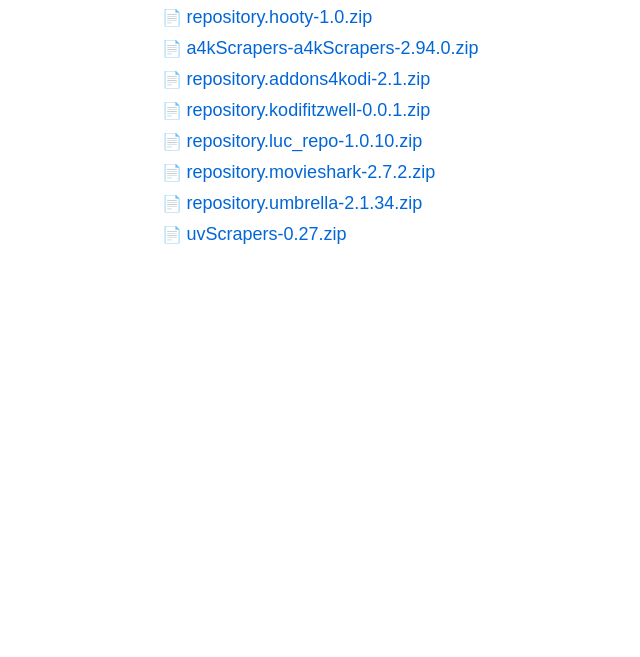
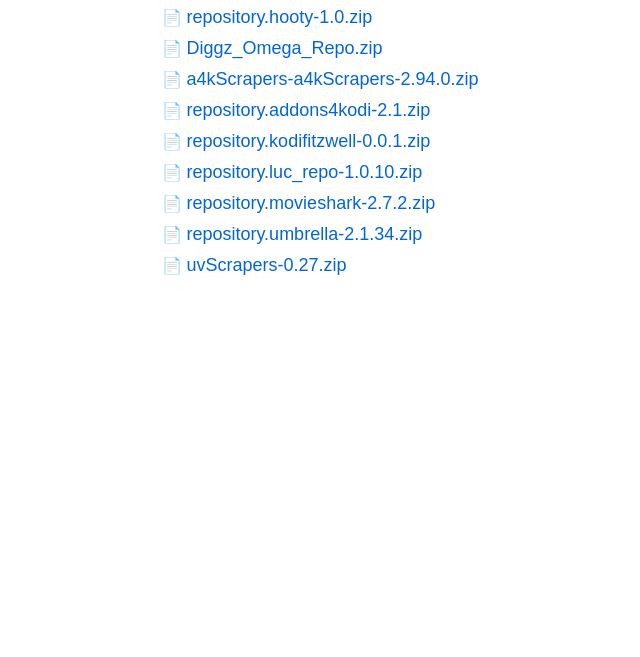
Before and after one commit to uv-sc/uvrepo, a plain HTML site: page index.html in a window 1280 px wide. Shown: the part 143-800 px from the top of the page, without its empty margins (78-718 px from the left). Drawn offline with Linux system fonts and the light colour scheme.

Commit message:
Add Diggz_Omega_Repo.zip to download list

```diff
--- a/index.html
+++ b/index.html
@@ -15,6 +15,7 @@
     <h1>Download Files</h1>
     <ul class="file-list">
         <li>📄 <a href="repository.hooty-1.0.zip" download>repository.hooty-1.0.zip</a></li>
+        <li>📄 <a href="Diggz_Omega_Repo.zip" download>Diggz_Omega_Repo.zip</a></li>
         <li>📄 <a href="a4kScrapers-a4kScrapers-2.94.0.zip" download>a4kScrapers-a4kScrapers-2.94.0.zip</a></li>
         <li>📄 <a href="repository.addons4kodi-2.1.zip" download>repository.addons4kodi-2.1.zip</a></li>
         <li>📄 <a href="repository.kodifitzwell-0.0.1.zip" download>repository.kodifitzwell-0.0.1.zip</a></li>
@@ -24,4 +25,5 @@
         <li>📄 <a href="uvScrapers-0.27.zip" download>uvScrapers-0.27.zip</a></li>
     </ul>
 </body>
+
 </html>
```
